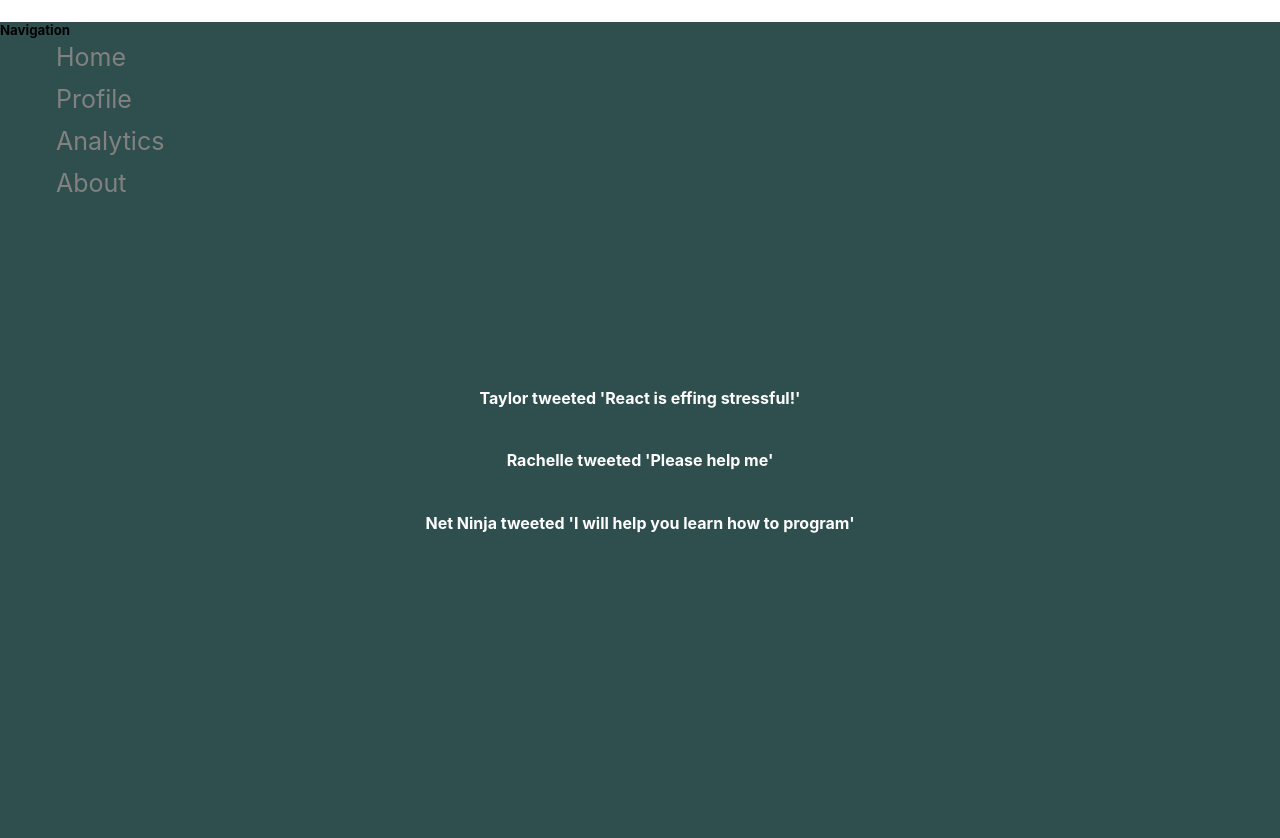
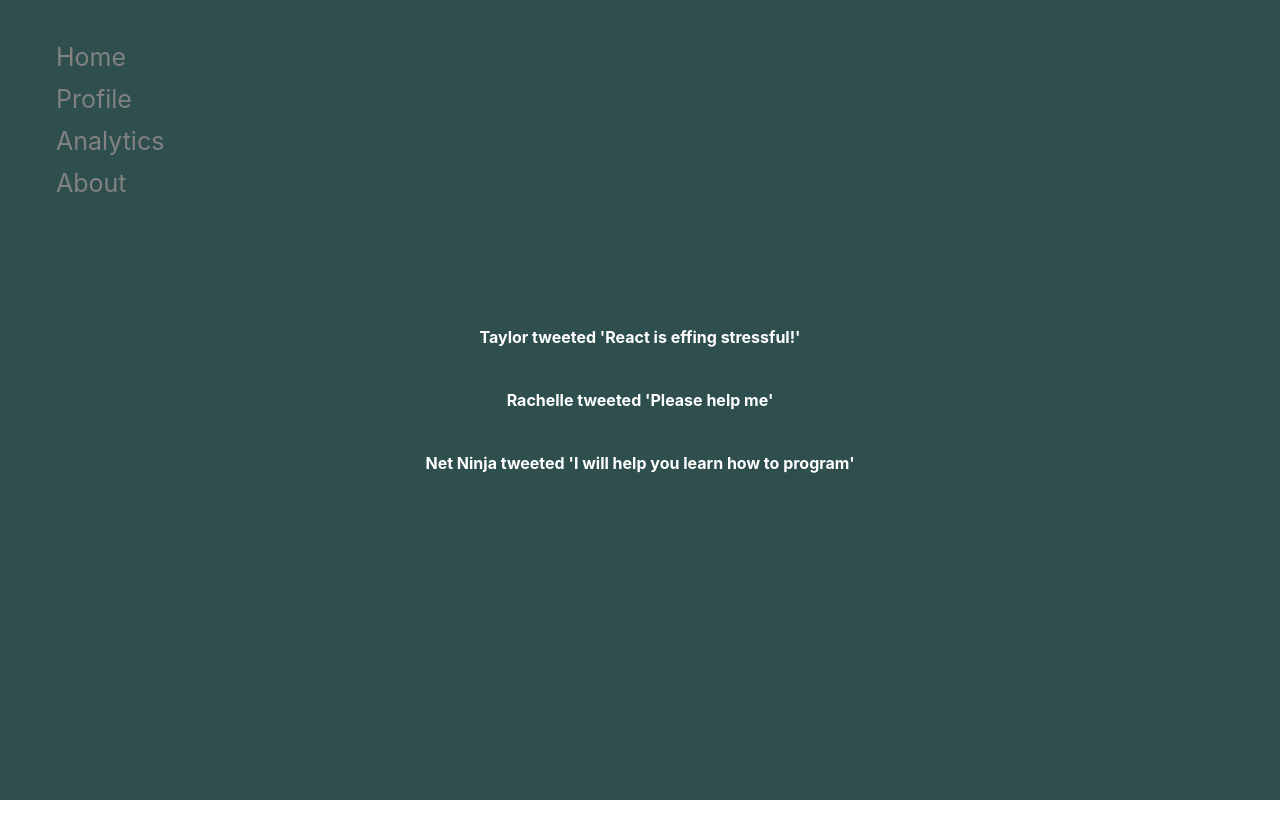
Before and after one commit to treddson/react-to-do, a React (Create React App) app: page / in a window 1280 px wide. Shown: the top 838 px of the page. After the commit the page ends 800 px from the top, so only its background shows below. Built offline with nearby package versions, Linux system fonts and the light colour scheme.

Commit message:
Got rid of white space at top of doc

```diff
--- a/src/App.css
+++ b/src/App.css
@@ -1,3 +1,7 @@
+* {
+  overflow: hidden; /* or auto */
+}
+
 .body {
   min-height: 100vh;
   color: white;
--- a/src/App.js
+++ b/src/App.js
@@ -8,7 +8,7 @@ const App = () => {
     <Fragment>
       <div className="wrapper">
         <section className="nav">
-          <NavBar title="Navigation" />
+          <NavBar />
         </section>
         <section className="body">
           <Tweets />
--- a/src/components/NavBar.js
+++ b/src/components/NavBar.js
@@ -3,7 +3,6 @@ import React, { Fragment } from "react";
 const NavBar = (props) => {
   return (
     <Fragment>
-      <h5>{props.title}</h5>
       <ul className="nav-items">
         <li className="nav-item">Home</li>
         <li className="nav-item">Profile</li>
```
